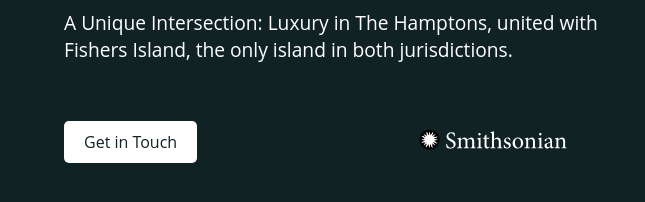
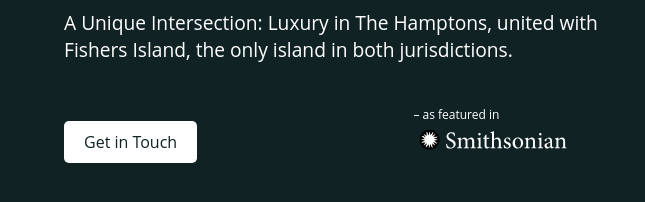
Before and after one commit to northmontauk-com/northmontauk-com.github.io, a plain HTML site: page index.html in a window 1280 px wide. Shown: the part 330-532 px from the top of the page, 0-645 px from the left. Drawn offline with Linux system fonts and the light colour scheme.

Commit message:
Update index.html

```diff
--- a/index.html
+++ b/index.html
@@ -120,6 +120,15 @@
 		}
 }
 
+.logo::before {
+	content: '– as featured in';
+	color: white !important;
+	display: block;
+	font-size: 12px !important;
+	position: fixed;
+	line-height: ;
+	margin-top: -12px;
+}
     </style>
 </head>
 <body>
```
